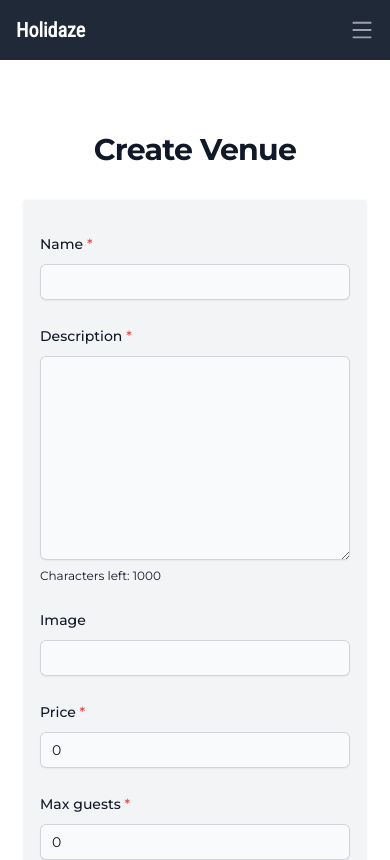
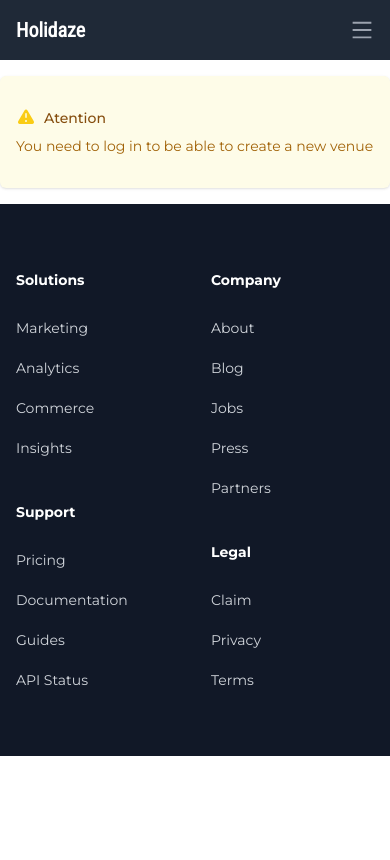
Before and after one commit to Ilona-front-end/booking-website, a React (Create React App) app: page /create-venue in a window 390 px wide. Shown: the top 860 px of the page. Built offline with nearby package versions, Linux system fonts and the light colour scheme.

Commit message:
HOT-39 inform user with error and requirement to log in messages

```diff
--- a/src/components/pages/CreateVenue.js
+++ b/src/components/pages/CreateVenue.js
@@ -106,7 +106,7 @@ export default function CreateVenue() {
       // console.log('catch -- errorMessage statusCode 400:' , errorMessage);
       // console.log('catch - onSubmitCreateVenue error: --->', error);
       console.log(
-        'catch - onSubmitCreateVenue error.message ---->: --->',
+        'catch - onSubmitCreateVenue error.message ---->:',
         error.message
       );
     }
@@ -114,6 +114,7 @@ export default function CreateVenue() {
 
   return (
     <>
+      {token ? (
         <div className="flex min-h-full flex-col justify-center py-12 sm:px-6 lg:px-8">
           {/* FORM HEADER */}
           <div className="sm:mx-auto sm:w-full sm:max-w-md">
@@ -124,9 +125,8 @@ export default function CreateVenue() {
 
           {/* ERROR MESSAGE */}
           {errorMessage && (
-          <div className="sm:mx-auto sm:w-full sm:max-w-md mt-4 p-4 rounded-md bg-red-50">
+            <div className="py-8 px-4 shadow md:mx-auto md:max-w-[400px] lg:mx-auto lg:max-w-[400px] mt-4 rounded-md bg-red-50">
               <div className="flex">
-              <div className="flex-shrink-0">
                 <svg
                   className="h-5 w-5 text-red-400"
                   viewBox="0 0 20 20"
@@ -139,16 +139,13 @@ export default function CreateVenue() {
                     clipRule="evenodd"
                   />
                 </svg>
-              </div>
-              <div className="ml-3">
-                <h3 className="text-sm font-medium text-red-800">
+                <h3 className="ml-2 text-sm font-medium text-red-800">
                   Did not create a user venue:
                 </h3>
+              </div>
               <div className="mt-2 text-sm text-red-700">
-                  <div className="list-disc space-y-1 pl-5">
-                    <div>{errorMessage}</div>
-                  </div>
-                </div>
+                <div className="overflow-hidden">
+                  <div className="break-words">{errorMessage}</div>
                 </div>
               </div>
             </div>
@@ -309,7 +306,7 @@ export default function CreateVenue() {
                         required: 'Please provide max guests number',
                         min: {
                           value: 1,
-                        message: 'Value must be a positive number an',
+                          message: 'Value must be a positive number',
                         },
                         max: {
                           value: 100,
@@ -663,6 +660,34 @@ export default function CreateVenue() {
             </div>
           </div>
         </div>
+      ) : (
+        <div className="py-8 px-4 shadow md:mx-auto md:max-w-[400px] lg:mx-auto lg:max-w-[400px] my-4 rounded-md bg-yellow-50">
+          <div className="flex">
+            <svg
+              class="h-5 w-5 text-yellow-400"
+              viewBox="0 0 20 20"
+              fill="currentColor"
+              aria-hidden="true"
+            >
+              <path
+                fill-rule="evenodd"
+                d="M8.485 2.495c.673-1.167 2.357-1.167 3.03 0l6.28 10.875c.673 1.167-.17 2.625-1.516 2.625H3.72c-1.347 0-2.189-1.458-1.515-2.625L8.485 2.495zM10 5a.75.75 0 01.75.75v3.5a.75.75 0 01-1.5 0v-3.5A.75.75 0 0110 5zm0 9a1 1 0 100-2 1 1 0 000 2z"
+                clip-rule="evenodd"
+              />
+            </svg>
+            <h3 className="ml-2 text-sm font-medium text-yellow-800">
+              Atention
+            </h3>
+          </div>
+          <div className="mt-2 text-sm text-yellow-700">
+            <div className="overflow-hidden">
+              <div className="break-words">
+                You need to log in to be able to create a new venue
+              </div>
+            </div>
+          </div>
+        </div>
+      )}
     </>
   );
 }
--- a/src/components/pages/LogIn.js
+++ b/src/components/pages/LogIn.js
@@ -64,16 +64,15 @@ export default function LogIn() {
       <div className="flex min-h-full flex-col justify-center py-12 sm:px-6 lg:px-8">
         {/* FORM HEADER */}
         <div className="sm:mx-auto sm:w-full sm:max-w-md">
-          <h2 className="mt-6 text-center text-3xl font-bold tracking-tight text-gray-900">
+          <h2 className="mt-6 text-center text-3xl font-bold tracking-tight text-gray-900 break-words">
             Log in to your account
           </h2>
         </div>
 
         {/* ERROR MESSAGE */}
         {errorMessage && (
-          <div className="sm:mx-auto sm:w-full sm:max-w-md mt-4 p-4 rounded-md bg-red-50">
+          <div className="py-8 px-4 shadow sm:mx-auto sm:max-w-[400px] md:mx-auto md:w-[400px] lg:mx-auto lg:w-[400px] mt-4 rounded-md bg-red-50">
             <div className="flex">
-              <div className="flex-shrink-0">
               <svg
                 className="h-5 w-5 text-red-400"
                 viewBox="0 0 20 20"
@@ -86,16 +85,14 @@ export default function LogIn() {
                   clipRule="evenodd"
                 />
               </svg>
+
+              <h3 className="ml-2 text-sm font-medium text-red-800">
+                Log in to account failed:
+              </h3>
             </div>
-              <div className="ml-3">
-                <h3 className="text-sm font-medium text-red-800">
-                  Did not managed to log in to account:
-                </h3>
             <div className="mt-2 text-sm text-red-700">
-                  <div className="list-disc space-y-1 pl-5">
-                    <div>{errorMessage}</div>
-                  </div>
-                </div>
+              <div className="overflow-hidden">
+                <div className="break-words">{errorMessage}</div>
               </div>
             </div>
           </div>
--- a/src/components/pages/SignUp.js
+++ b/src/components/pages/SignUp.js
@@ -57,9 +57,8 @@ export default function SignUp() {
 
         {/* ERROR MESSAGE */}
         {errorMessage && (
-          <div className="sm:mx-auto sm:w-full sm:max-w-md mt-4 p-4 rounded-md bg-red-50">
+          <div className="py-8 px-4 shadow sm:mx-auto sm:max-w-[400px] md:mx-auto md:w-[400px] lg:mx-auto lg:w-[400px] mt-4 rounded-md bg-red-50">
             <div className="flex">
-              <div className="flex-shrink-0">
               <svg
                 className="h-5 w-5 text-red-400"
                 viewBox="0 0 20 20"
@@ -72,16 +71,14 @@ export default function SignUp() {
                   clipRule="evenodd"
                 />
               </svg>
-              </div>
-              <div className="ml-3">
-                <h3 className="text-sm font-medium text-red-800">
+
+              <h3 className="ml-2 text-sm font-medium text-red-800">
                 Did not create a user account:
               </h3>
+            </div>
             <div className="mt-2 text-sm text-red-700">
-                  <div className="list-disc space-y-1 pl-5">
-                    <div>{errorMessage}</div>
-                  </div>
-                </div>
+              <div className="overflow-hidden">
+                <div className="break-words">{errorMessage}</div>
               </div>
             </div>
           </div>
--- a/src/components/pages/UserVenues.js
+++ b/src/components/pages/UserVenues.js
@@ -108,6 +108,38 @@ export default function UserProfileVenues() {
         </button>
       </div>
       <div className="wrapper-max-width wrapper-padding-x">
+        {/* ERROR MESSAGE IF NEEDED */}
+        {!token && (
+          <div className="py-8 px-4 shadow md:mx-auto md:max-w-[400px] lg:mx-auto lg:max-w-[400px] my-4 rounded-md bg-yellow-50">
+            <div className="flex">
+              <svg
+                class="h-5 w-5 text-yellow-400"
+                viewBox="0 0 20 20"
+                fill="currentColor"
+                aria-hidden="true"
+              >
+                <path
+                  fill-rule="evenodd"
+                  d="M8.485 2.495c.673-1.167 2.357-1.167 3.03 0l6.28 10.875c.673 1.167-.17 2.625-1.516 2.625H3.72c-1.347 0-2.189-1.458-1.515-2.625L8.485 2.495zM10 5a.75.75 0 01.75.75v3.5a.75.75 0 01-1.5 0v-3.5A.75.75 0 0110 5zm0 9a1 1 0 100-2 1 1 0 000 2z"
+                  clip-rule="evenodd"
+                />
+              </svg>
+              <h3 className="ml-2 text-sm font-medium text-yellow-800">
+                Atention
+              </h3>
+            </div>
+            <div className="mt-2 text-sm text-yellow-700">
+              <div className="overflow-hidden">
+                <div className="break-words">
+                  You need to log in to be able to manage your venues and
+                  bookings
+                </div>
+              </div>
+            </div>
+          </div>
+        )}
+      </div>
+      <div className="wrapper-max-width wrapper-padding-x">
         {activeTab === 'venues' && (
           <div className="mx-auto my-20 grid max-w-[1000px] grid-cols-1 gap-x-8 gap-y-16 md:grid-cols-2 lg:mx-0 lg:grid-cols-2">
             {userProfileVenues.map(
--- a/src/components/shared/Header.js
+++ b/src/components/shared/Header.js
@@ -69,7 +69,7 @@ export default function Header() {
             </Link>
           )}
         </div>
-        {/* Desktop navigation - last link */}
+        {/* Desktop navigation - links to: log in, sign up or profile and log out */}
         <div className="hidden lg:flex lg:flex-1 lg:justify-end">
           <div className="flex flex-center">
             {isLoggedIn ? (
@@ -107,7 +107,7 @@ export default function Header() {
           </div>
         </div>
       </nav>
-      {/* Mobile navigation - burger menu has been clicked */}
+      {/* Mobile navigation - when burger menu has been clicked */}
       <Dialog
         as="div"
         className="lg:hidden"
@@ -116,7 +116,7 @@ export default function Header() {
       >
         <div className="fixed inset-0 z-50" />
         <Dialog.Panel className="fixed inset-y-0 right-0 z-50 w-full overflow-y-auto bg-white px-6 py-6 sm:max-w-sm sm:ring-1 sm:ring-gray-900/10 md:max-w-sm md:ring-1 md:ring-gray-900/10">
-          {/* Side menu */}
+          {/* Side menu on large screens */}
           <div className="flex items-center justify-between">
             <Link to="/" className="text-black text-xl font-bold">
               Holidaze
@@ -126,7 +126,7 @@ export default function Header() {
               className="-m-2.5 rounded-md p-2.5 text-gray-700"
               onClick={() => setMobileMenuOpen(false)}
             >
-              {/* Close header menu */}
+              {/* Close header menu button */}
               <span className="sr-only">Close menu</span>
               <AiOutlineClose className="h-6 w-6" aria-hidden="true" />
             </button>
@@ -134,16 +134,28 @@ export default function Header() {
           <div className="mt-6 flow-root">
             <div className="font-serif -my-6 divide-y divide-gray-500/10">
               <div className="space-y-2 py-6">
-                {navigationHeaderLinks.map((item) => (
+                {/* Side menu links on large screens */}
+                {isLoggedIn ? (
+                  navigationHeaderLinks.map((item) => (
+                    <Link
+                      key={item.name}
+                      to={item.to}
+                      className="-mx-3 block rounded-lg px-3 py-2 text-base font-semibold leading-7 text-gray-900 hover:bg-gray-200"
+                      onClick={() => setMobileMenuOpen(false)}
+                    >
+                      {item.name}
+                    </Link>
+                  ))
+                ) : (
                   <Link
-                    key={item.name}
-                    to={item.to}
+                    to="/venues"
+                    key="venues"
                     className="-mx-3 block rounded-lg px-3 py-2 text-base font-semibold leading-7 text-gray-900 hover:bg-gray-200"
                     onClick={() => setMobileMenuOpen(false)}
                   >
-                    {item.name}
+                    All Venues
                   </Link>
-                ))}
+                )}
               </div>
               {isLoggedIn ? (
                 <div className="py-6 flex flex-col">
```
Lines whose indentation alone changed are shown as unchanged.
